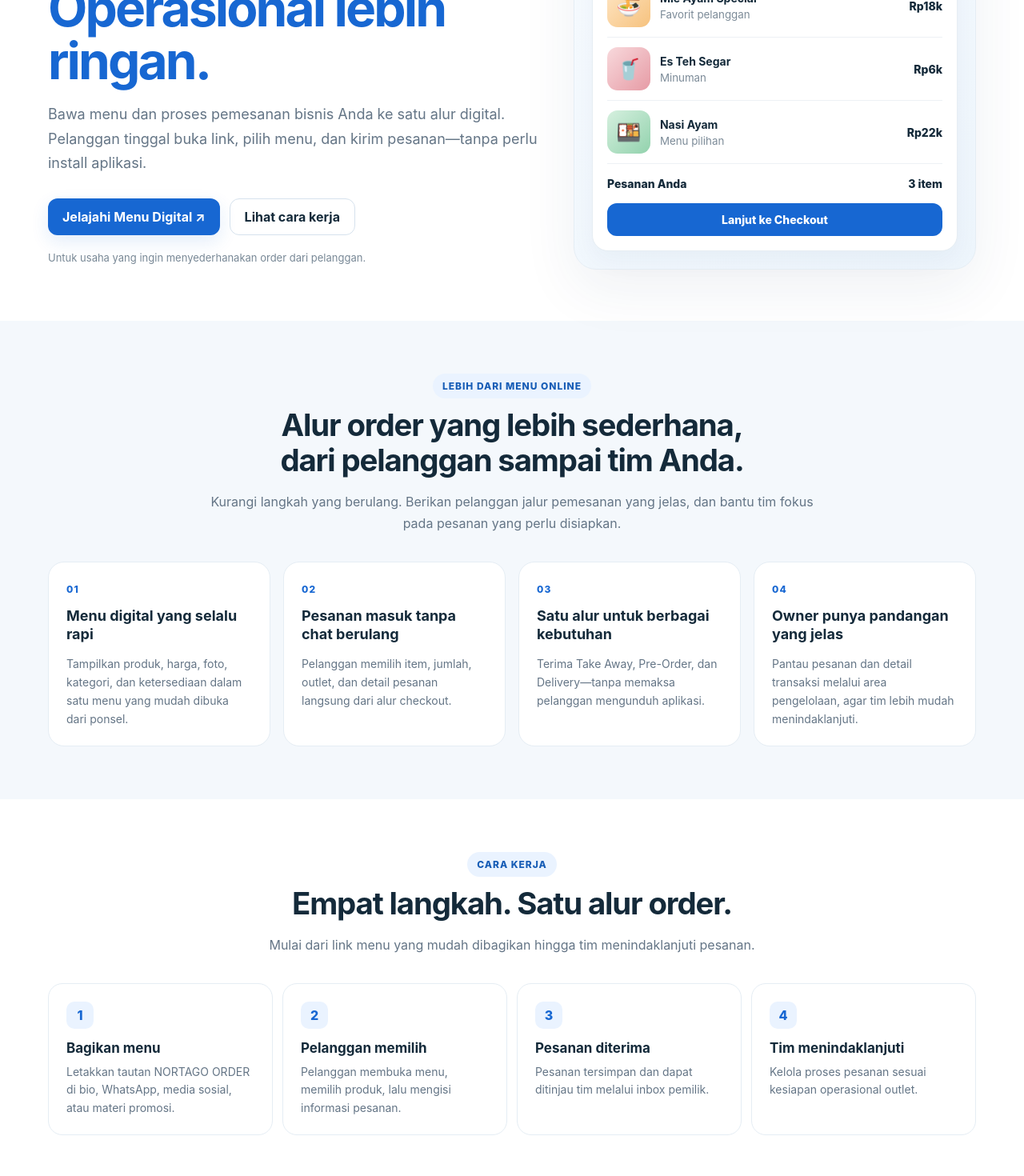
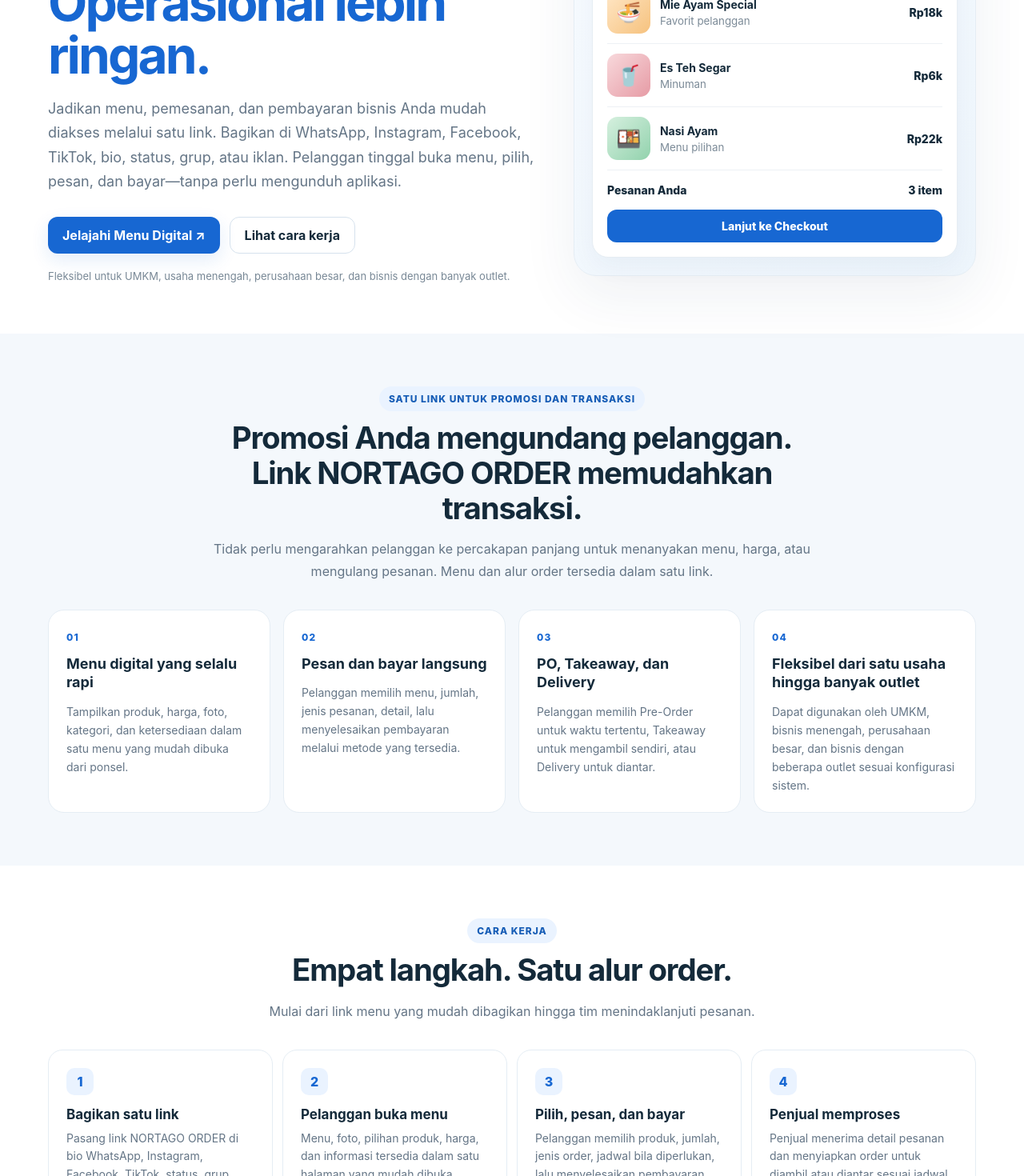
Before and after one commit to adiaris2022-rgb/tjsl-impact-control-tower, a Next.js app: page /order in a window 1280 px wide. Shown: the part 300-1770 px from the top of the page at 80% size. Built offline with nearby package versions, Linux system fonts and the light colour scheme.

Commit message:
Reposition NORTAGO Order landing page for PO takeaway delivery and all business sizes

```diff
--- a/app/order/page.tsx
+++ b/app/order/page.tsx
@@ -2,16 +2,16 @@ import Link from "next/link";
 
 const features = [
   { number: "01", title: "Menu digital yang selalu rapi", text: "Tampilkan produk, harga, foto, kategori, dan ketersediaan dalam satu menu yang mudah dibuka dari ponsel." },
-  { number: "02", title: "Pesanan masuk tanpa chat berulang", text: "Pelanggan memilih item, jumlah, outlet, dan detail pesanan langsung dari alur checkout." },
-  { number: "03", title: "Satu alur untuk berbagai kebutuhan", text: "Terima Take Away, Pre-Order, dan Delivery—tanpa memaksa pelanggan mengunduh aplikasi." },
-  { number: "04", title: "Owner punya pandangan yang jelas", text: "Pantau pesanan dan detail transaksi melalui area pengelolaan, agar tim lebih mudah menindaklanjuti." },
+  { number: "02", title: "Pesan dan bayar langsung", text: "Pelanggan memilih menu, jumlah, jenis pesanan, detail, lalu menyelesaikan pembayaran melalui metode yang tersedia." },
+  { number: "03", title: "PO, Takeaway, dan Delivery", text: "Pelanggan memilih Pre-Order untuk waktu tertentu, Takeaway untuk mengambil sendiri, atau Delivery untuk diantar." },
+  { number: "04", title: "Fleksibel dari satu usaha hingga banyak outlet", text: "Dapat digunakan oleh UMKM, bisnis menengah, perusahaan besar, dan bisnis dengan beberapa outlet sesuai konfigurasi sistem." },
 ];
 
 const steps = [
-  { title: "Bagikan menu", text: "Letakkan tautan NORTAGO ORDER di bio, WhatsApp, media sosial, atau materi promosi." },
-  { title: "Pelanggan memilih", text: "Pelanggan membuka menu, memilih produk, lalu mengisi informasi pesanan." },
-  { title: "Pesanan diterima", text: "Pesanan tersimpan dan dapat ditinjau tim melalui inbox pemilik." },
-  { title: "Tim menindaklanjuti", text: "Kelola proses pesanan sesuai kesiapan operasional outlet." },
+  { title: "Bagikan satu link", text: "Pasang link NORTAGO ORDER di bio WhatsApp, Instagram, Facebook, TikTok, status, grup, poster, atau iklan." },
+  { title: "Pelanggan buka menu", text: "Menu, foto, pilihan produk, harga, dan informasi tersedia dalam satu halaman yang mudah dibuka." },
+  { title: "Pilih, pesan, dan bayar", text: "Pelanggan memilih produk, jumlah, jenis order, jadwal bila diperlukan, lalu menyelesaikan pembayaran." },
+  { title: "Penjual memproses", text: "Penjual menerima detail pesanan dan menyiapkan order untuk diambil atau diantar sesuai jadwal." },
 ];
 
 export default function OrderLandingPage() {
@@ -83,9 +83,9 @@ export default function OrderLandingPage() {
           <div>
             <span className="nl-eyebrow">ORDERING SYSTEM UNTUK BISNIS F&amp;B</span>
             <h1>Pesanan lebih rapi.<br/><em>Operasional lebih ringan.</em></h1>
-            <p className="nl-lead">Bawa menu dan proses pemesanan bisnis Anda ke satu alur digital. Pelanggan tinggal buka link, pilih menu, dan kirim pesanan—tanpa perlu install aplikasi.</p>
+            <p className="nl-lead">Jadikan menu, pemesanan, dan pembayaran bisnis Anda mudah diakses melalui satu link. Bagikan di WhatsApp, Instagram, Facebook, TikTok, bio, status, grup, atau iklan. Pelanggan tinggal buka menu, pilih, pesan, dan bayar—tanpa perlu mengunduh aplikasi.</p>
             <div className="nl-actions"><Link className="nl-cta" href="/otc/customer-order">Jelajahi Menu Digital ↗</Link><a className="nl-secondary" href="#cara-kerja">Lihat cara kerja</a></div>
-            <div className="nl-proof">Untuk usaha yang ingin menyederhanakan order dari pelanggan.</div>
+            <div className="nl-proof">Fleksibel untuk UMKM, usaha menengah, perusahaan besar, dan bisnis dengan banyak outlet.</div>
           </div>
           <div className="nl-preview" aria-label="Ilustrasi menu digital">
             <div className="nl-previewtop"><span>Customer Menu Preview</span><span>● LIVE MENU</span></div>
@@ -100,14 +100,14 @@ export default function OrderLandingPage() {
         </section>
       </div>
       <section className="nl-section tint" id="fitur"><div className="nl-wrap">
-        <div className="nl-sectionhead"><span className="nl-eyebrow">LEBIH DARI MENU ONLINE</span><h2>Alur order yang lebih sederhana,<br/>dari pelanggan sampai tim Anda.</h2><p>Kurangi langkah yang berulang. Berikan pelanggan jalur pemesanan yang jelas, dan bantu tim fokus pada pesanan yang perlu disiapkan.</p></div>
+        <div className="nl-sectionhead"><span className="nl-eyebrow">SATU LINK UNTUK PROMOSI DAN TRANSAKSI</span><h2>Promosi Anda mengundang pelanggan.<br/>Link NORTAGO ORDER memudahkan transaksi.</h2><p>Tidak perlu mengarahkan pelanggan ke percakapan panjang untuk menanyakan menu, harga, atau mengulang pesanan. Menu dan alur order tersedia dalam satu link.</p></div>
         <div className="nl-grid4">{features.map(f=><article className="nl-card" key={f.number}><span className="nl-cardnum">{f.number}</span><h3>{f.title}</h3><p>{f.text}</p></article>)}</div>
       </div></section>
       <section className="nl-section" id="cara-kerja"><div className="nl-wrap">
         <div className="nl-sectionhead"><span className="nl-eyebrow">CARA KERJA</span><h2>Empat langkah. Satu alur order.</h2><p>Mulai dari link menu yang mudah dibagikan hingga tim menindaklanjuti pesanan.</p></div>
         <div className="nl-flow">{steps.map((s,i)=><article className="nl-flowstep" key={s.title}><span>{i+1}</span><h3>{s.title}</h3><p>{s.text}</p></article>)}</div>
       </div></section>
-      <section className="nl-section tint"><div className="nl-wrap"><div className="nl-banner"><div><h2>Mulai dari menu digital.<br/>Bangun pengalaman order yang lebih baik.</h2><p>Kenali alur NORTAGO ORDER melalui menu pelanggan.</p></div><Link className="nl-secondary" href="/otc/customer-order">Buka Customer Menu ↗</Link></div></div></section>
+      <section className="nl-section tint"><div className="nl-wrap"><div className="nl-banner"><div><h2>Untuk usaha kecil hingga perusahaan multi-outlet.<br/>Satu link pemesanan yang praktis.</h2><p>NORTAGO ORDER membantu pelanggan memesan dan membayar, serta membantu penjual menerima dan memproses order.</p></div><Link className="nl-secondary" href="/otc/customer-order">Buka Customer Menu ↗</Link></div></div></section>
       <footer className="nl-wrap nl-footer"><span>© NORTAGO ORDER · Sistem Pemesanan Digital Terintegrasi</span><span>Menu · Checkout · Order Management</span></footer>
     </main>
   );
```
